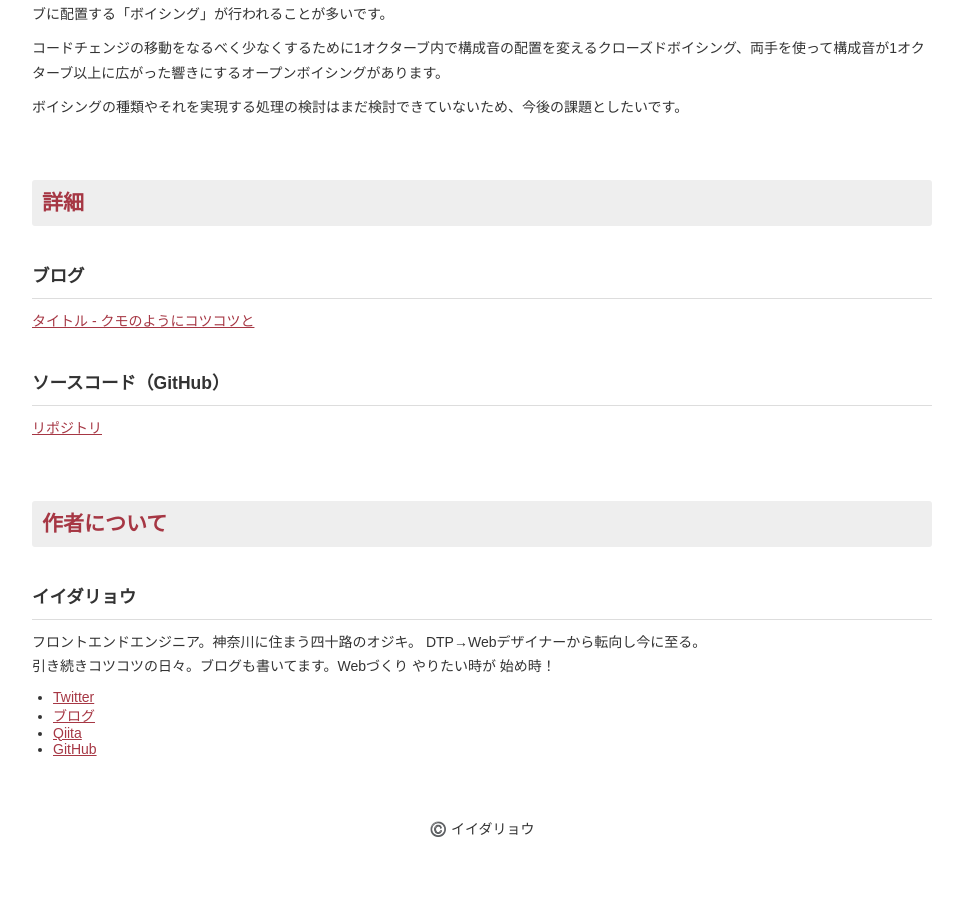
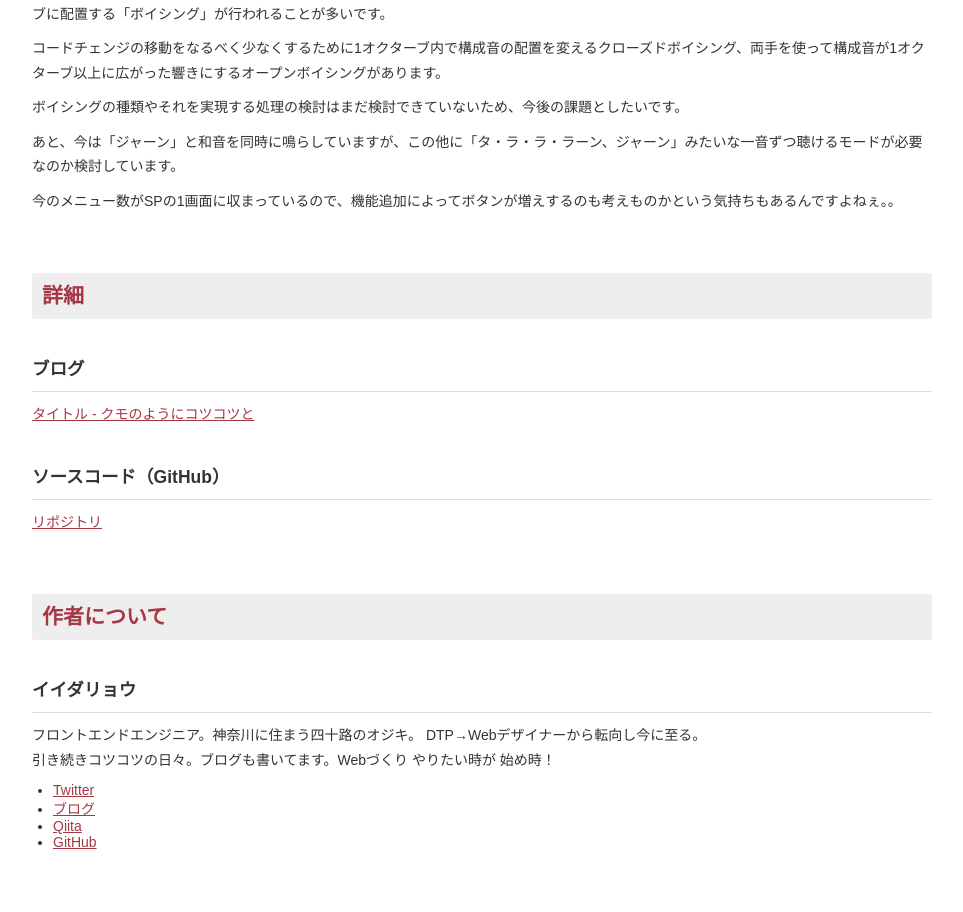
Before and after one commit to ryo-i/chord-player, a Next.js app: page /about in a window 1280 px wide. Shown: the part 4300-5212 px from the top of the page, without its empty margins (158-1121 px from the left). Before the commit the page ends 5171 px from the top, so only its background shows below. Built offline with nearby package versions, Linux system fonts and the light colour scheme.

Commit message:
「今後の課題」に追記。 #10

```diff
--- a/pages/about.tsx
+++ b/pages/about.tsx
@@ -97,6 +97,8 @@ function About() {
                 <p>本アプリで聴けるコードは根音（ルート）の上に和音の構成音を重ねる配置ですが、実際の音楽のアレンジでは和音の構成音を前後のオクターブに配置する「ボイシング」が行われることが多いです。</p>
                 <p>コードチェンジの移動をなるべく少なくするために1オクターブ内で構成音の配置を変えるクローズドボイシング、両手を使って構成音が1オクターブ以上に広がった響きにするオープンボイシングがあります。</p>
                 <p>ボイシングの種類やそれを実現する処理の検討はまだ検討できていないため、今後の課題としたいです。</p>
+                <p>あと、今は「ジャーン」と和音を同時に鳴らしていますが、この他に「タ・ラ・ラ・ラーン、ジャーン」みたいな一音ずつ聴けるモードが必要なのか検討しています。</p>
+                <p>今のメニュー数がSPの1画面に収まっているので、機能追加によってボタンが増えするのも考えものかという気持ちもあるんですよねぇ。。</p>
             </section>
             <section>
                 <h2>詳細</h2>
```
Also changed, not shown: 1 other file (tests, documents, lock files or other folders).
